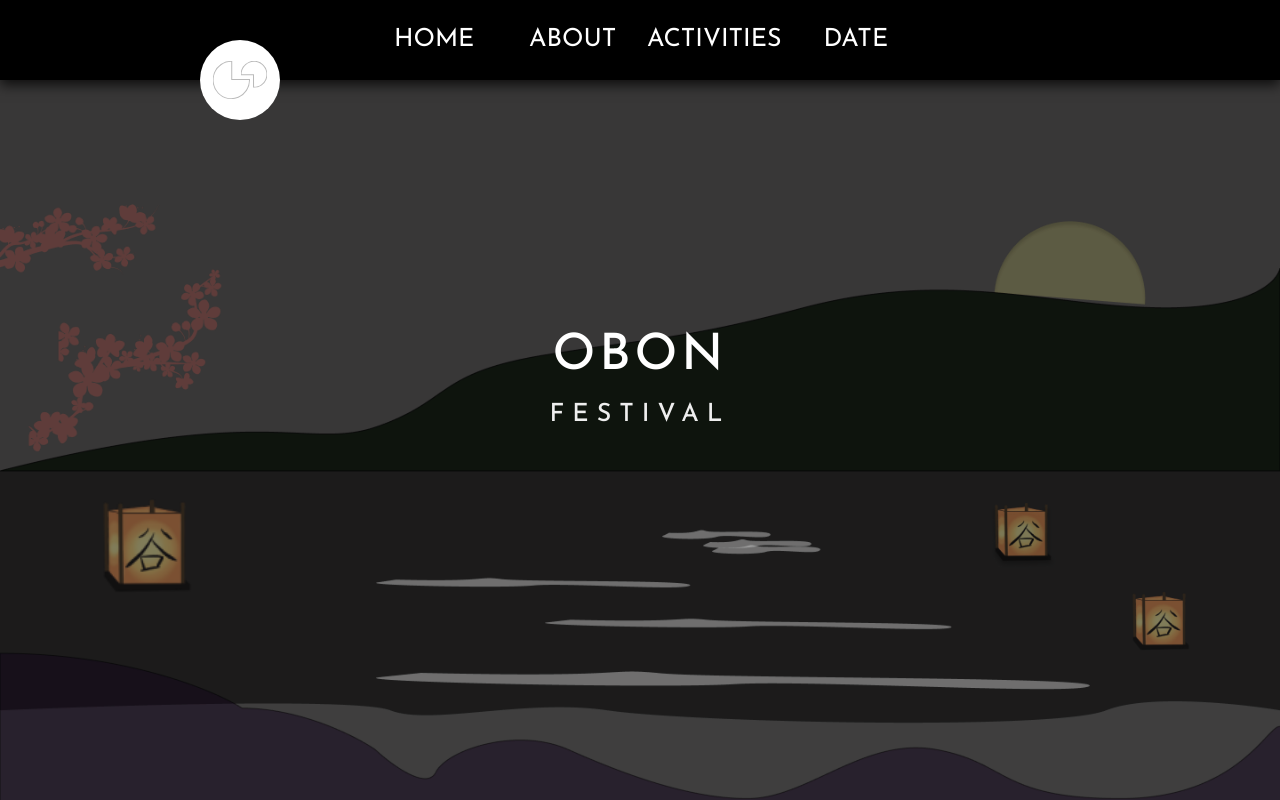
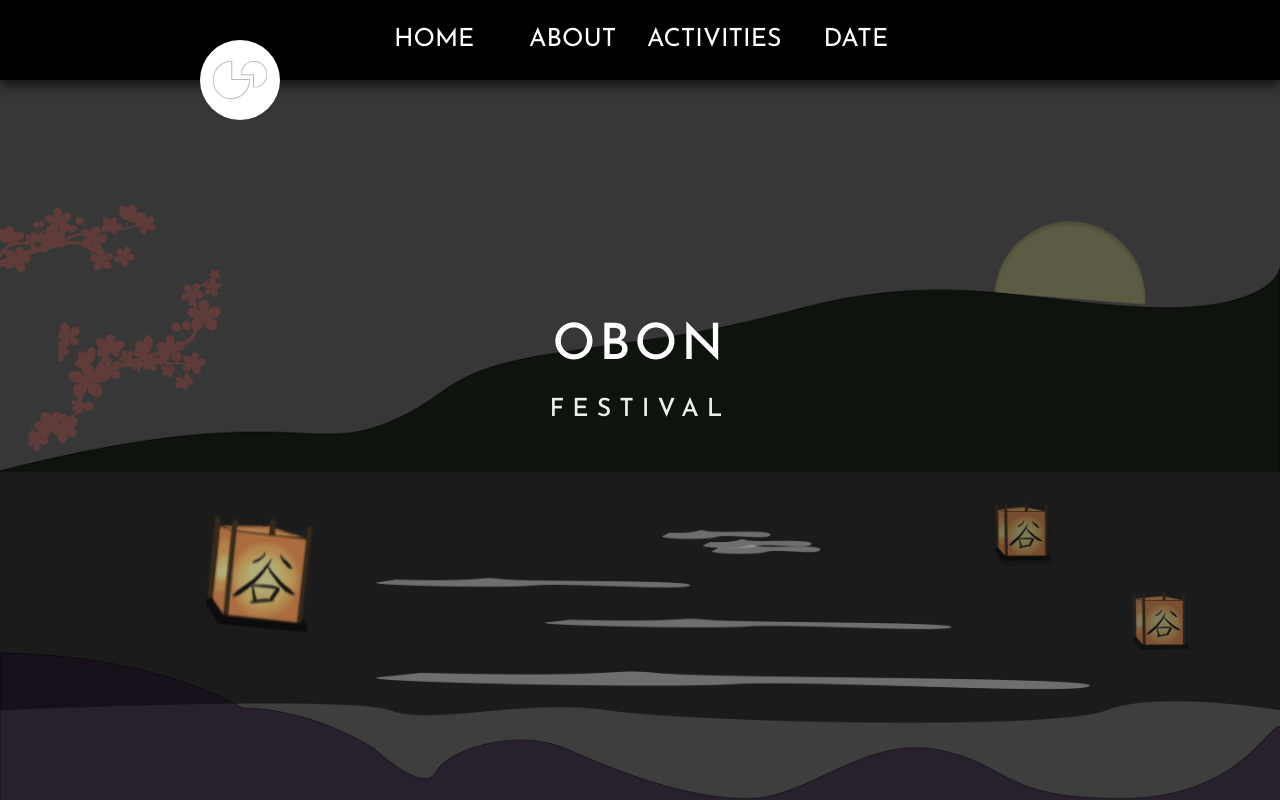
Before and after one commit to Hello-Dolphin/hellodolphin-webproject-3-ObonFestival, a React (Create React App) app: page / in a window 1280 px wide. Shown: the top 800 px of the page. Built offline with nearby package versions, Linux system fonts and the light colour scheme.

Commit message:
keyframe โคมไฟ

```diff
--- a/src/components/Section1.js
+++ b/src/components/Section1.js
@@ -1,6 +1,6 @@
 import styled from 'styled-components';
 import Sc1_background from '../images/section1_bg.png';
-import chromfire from '../images/Chromfire.png';
+import Chromfire from '../images/Chromfire.png';
 
 const Section = styled.div`
 	display: flex;
@@ -22,7 +22,7 @@ const Text1 = styled.h1`
 	color: white;
 	text-transform: uppercase;
 	font-family: Josefin Sans;
-	transform: translateY(-70px);
+	transform: translateY(-30px);
 
 `;
 
@@ -32,22 +32,11 @@ const Text2 = styled.h1`
 	color: #EEE;
 	text-transform: uppercase;
 	font-family: Josefin Sans;
-	transform: translateY(-65px);
+	transform: translateY(-20px);
 
 `;
 
-const Chromfire = styled.img`
-	 width: 100px;
-    height: 100px;
-	position: relative;
-	transform: translateY(200px);
-	margin-right: 990px;
 
-
-
-
-
-`;
 
 
 
@@ -58,7 +47,9 @@ export default () => {
 		<Section id="section1">
 
 			<>
-			<Chromfire src={chromfire} />
+			<img class ="test" alt="chomfire" src={Chromfire}></img>
+			<img class ="test" alt="chomfire" src={Chromfire}></img>
+
 				<Text1>Obon</Text1>
 				<Text2>Festival</Text2>
 
--- a/src/styles/App.css
+++ b/src/styles/App.css
@@ -28,12 +28,24 @@
 	color: #61dafb;
 }
 
-@keyframes App-logo-spin {
-	from {
-		transform: rotate(0deg);
-	}
+.test {
+	height: 120px;
+	 width: 120px;
+	 position: absolute;
+    left: 15vw;
+    bottom: 13vw;
+    animation: scale 2s ease-in-out alternate infinite;
+    transform-origin: bottom center;
+}
 
-	to {
-		transform: rotate(360deg);
-	}
+
+
+@keyframes  scale{
+	0%{
+        transform: rotateZ(-2deg);
+
+    }
+    100%{
+        transform: rotateZ(7deg);
+    }
 }
```
